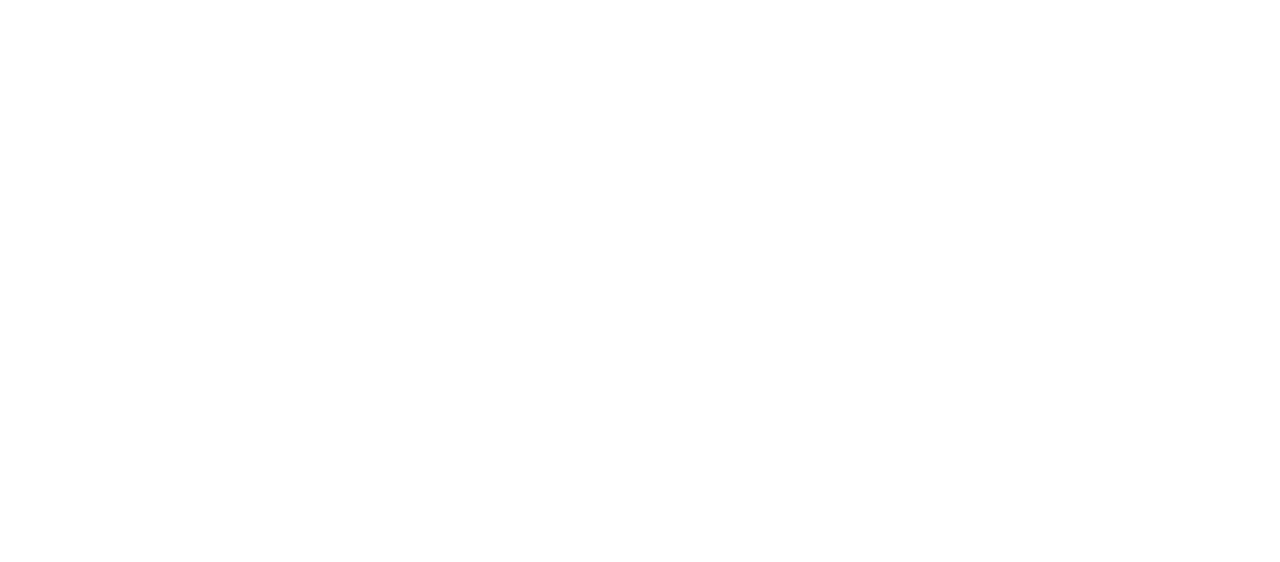
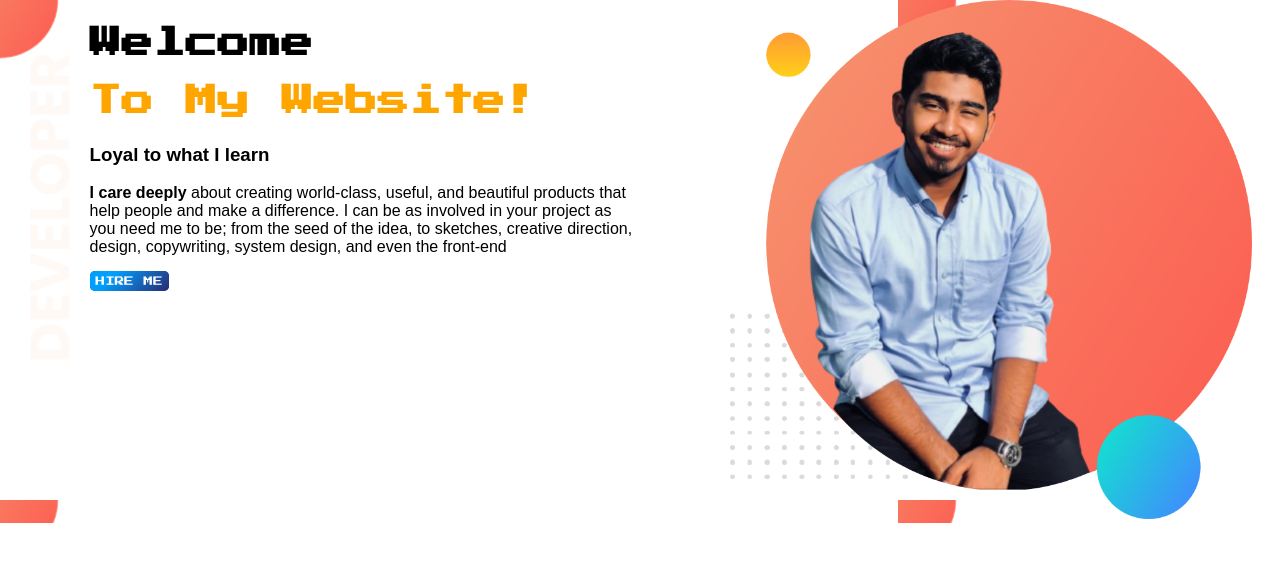
Before and after one commit to NoorHusssain/mi-repo, a plain HTML site: page index.html in a window 1280 px wide. Drawn offline with Linux system fonts and the light colour scheme.

Commit message:
first design

```diff
--- a/index.html
+++ b/index.html
@@ -1,13 +1,39 @@
 <!DOCTYPE html>
 <html lang="en">
+
 <head>
     <meta charset="UTF-8">
     <meta http-equiv="X-UA-Compatible" content="IE=edge">
     <meta name="viewport" content="width=device-width, initial-scale=1.0">
-    <title>Noor Hussain</title> <link rel="stylesheet" href="style.css">
+    <title>Noor Hussain</title>
+    <link rel="preconnect" href="https://fonts.googleapis.com">
+    <link rel="preconnect" href="https://fonts.gstatic.com" crossorigin>
+    <link href="https://fonts.googleapis.com/css2?family=Press+Start+2P&display=swap" rel="stylesheet">
+    <link rel="stylesheet" href="style.css">
 
 </head>
+
 <body>
+    <section class="banner">
+        <div class="design">
+            <h1>Welcome</h1>
+            <h1> <span>To My Website!</span></h1>
 
+            <h3>Loyal to what I learn</h3>
+
+            <p><b>I care deeply</b> about creating world-class, useful, and beautiful products that help people and make
+                a difference. I can be as involved in your project as you need me to be; from the seed of the idea, to
+                sketches, creative direction, design, copywriting, system design, and even the front-end</p>
+
+       <a target="_blank" class="hire" href="https://www.linkedin.com/in/nur-hossain-1947bb228/">HIRE ME</a>
+            </div>
+
+
+
+        <div class="design">
+            <img src="my-bg.png" alt="Myself" </div>
+
+    </section>
 </body>
+
 </html>
--- a/style.css
+++ b/style.css
@@ -0,0 +1,35 @@
+body{ margin: 0;}
+
+h1 {
+    font-size: 2rem;
+    font-family: 'Press Start 2P', cursive
+}
+span {
+    color: orange;}
+h3 {
+    font-family: 'Poppins', sans-serif;}
+p {
+    font-family: 'Poppins', sans-serif;}
+section {
+    display: flex;}
+.design {
+    width: 50%;
+     padding-left: 7%;
+}
+
+.design img{width: 95%;}
+
+
+.hire{ text-decoration: none;
+padding: 5px 6px;
+font-family:'Press Start 2P', cursive ;
+background-color: #2a2a72;
+background-image: linear-gradient(315deg, #2a2a72 0%, #009ffd 74%);
+border-radius: 5px;
+color: white;
+font-size: 0.6rem;
+}
+
+.banner{ background-image: url(images/top-banner.png.png);
+
+}
```
Also changed, not shown: Bg.jpg.png (added), fashion.jpg.png (added), images/dream-bg.png (added), images/exp-bg.png (added), images/jhankar.png (added), images/jhankar2.png (added), images/my-bg.png (added), images/my-bg2.png (added), images/top-banner.png.png (added), my-bg.png (added).
